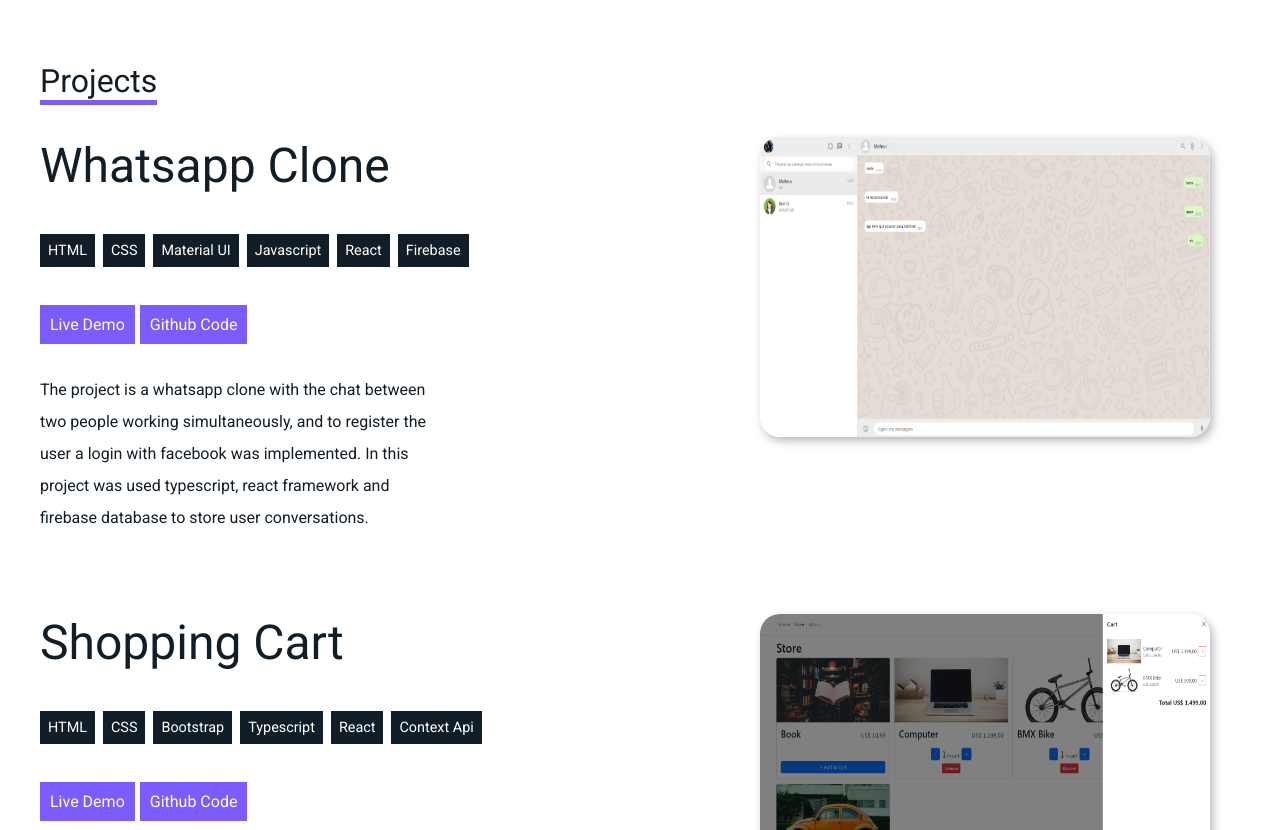
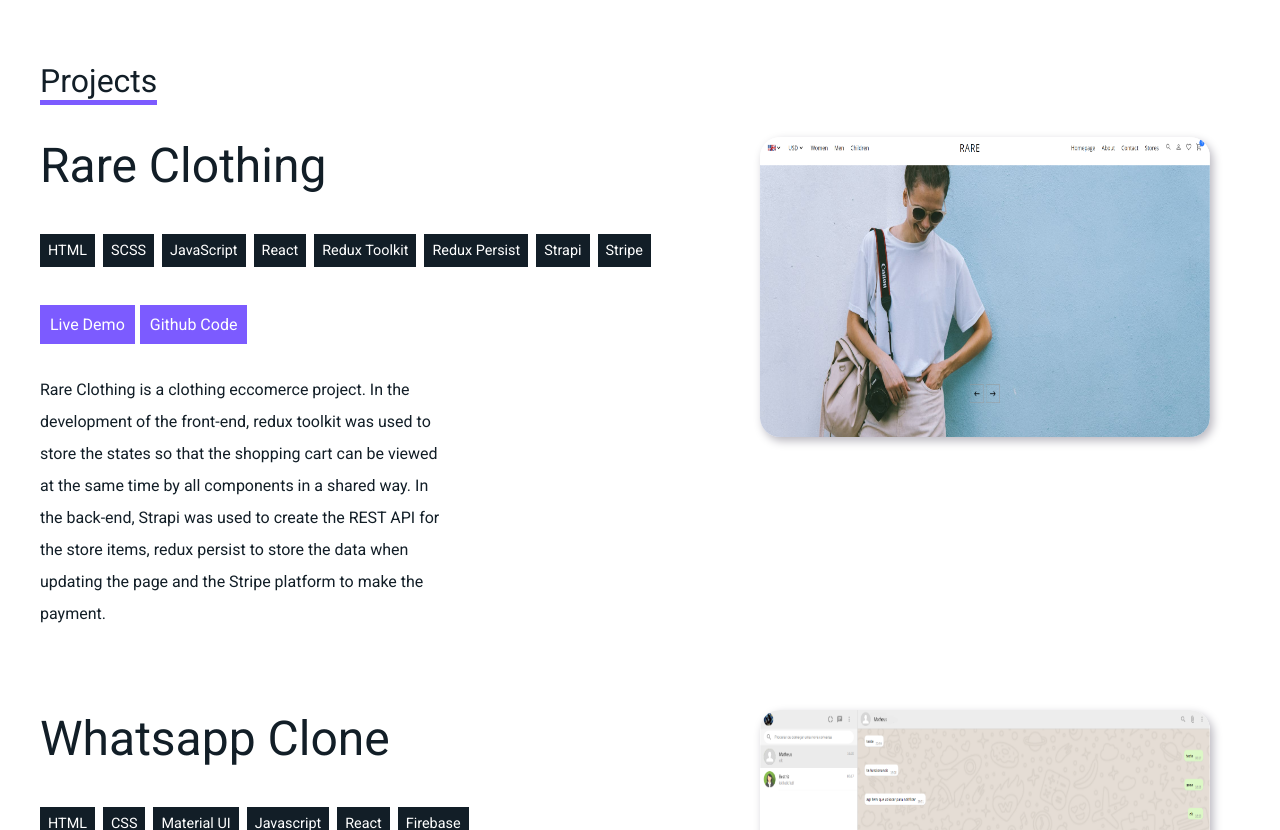
Before and after one commit to matheuzcode/matheusmonteiro, a React (Vite) app: page / in a window 1280 px wide. Shown: the part 1360-2190 px from the top of the page. Built offline with nearby package versions, Linux system fonts and the light colour scheme.

Commit message:
add project

```diff
--- a/src/Components/Projects/index.tsx
+++ b/src/Components/Projects/index.tsx
@@ -4,11 +4,40 @@
 import img2 from '../../assets/img2.png';
 import img3 from '../../assets/img3.png';
 import img4 from '../../assets/img4.png';
+import img5 from '../../assets/img5.png';
 
 export const Projects = () => {
 	return (
 		<C.Container id="projects">
 			<div className='div-name'><div className='underline'>Projects</div></div>
+
+			<div className='div-skillsimg'>
+				<div className='div-flex'>
+					<div className='div-projectname'>Rare Clothing</div>
+					<div className='div-skillstable'>
+						<ul>
+							<li>HTML</li>
+							<li>SCSS</li>
+							<li>JavaScript</li>
+							<li>React</li>
+							<li>Redux Toolkit</li>
+							<li>Redux Persist</li>
+							<li>Strapi</li>
+							<li>Stripe</li>
+						</ul>
+					</div>
+					<div className='div-buttons'>
+						<a href="https://matheuzcode.github.io/expense-tracker/" target="_blank" rel="noreferrer">Live Demo</a>
+						<a href="https://github.com/matheuzcode/expense-tracker" target="_blank" rel="noreferrer">Github Code</a>
+					</div>
+					<div className='div-projectdesc'>Rare Clothing is a clothing eccomerce project. In the development of the front-end, redux toolkit was used to store the states so that the shopping cart can be viewed at the same time by all components in a shared way. In the back-end, Strapi was used to create the REST API for the store items, redux persist to store the data when updating the page and the Stripe platform to make the payment.</div>
+				</div>
+				<div className='img'>
+					<img src={img5} alt="" />
+				</div>
+
+			</div>
+
 			<div className='div-skillsimg'>
 				<div className='div-flex'>
 					<div className='div-projectname'>Whatsapp Clone</div>
```
Also changed, not shown: src/assets/img5.png (added).
